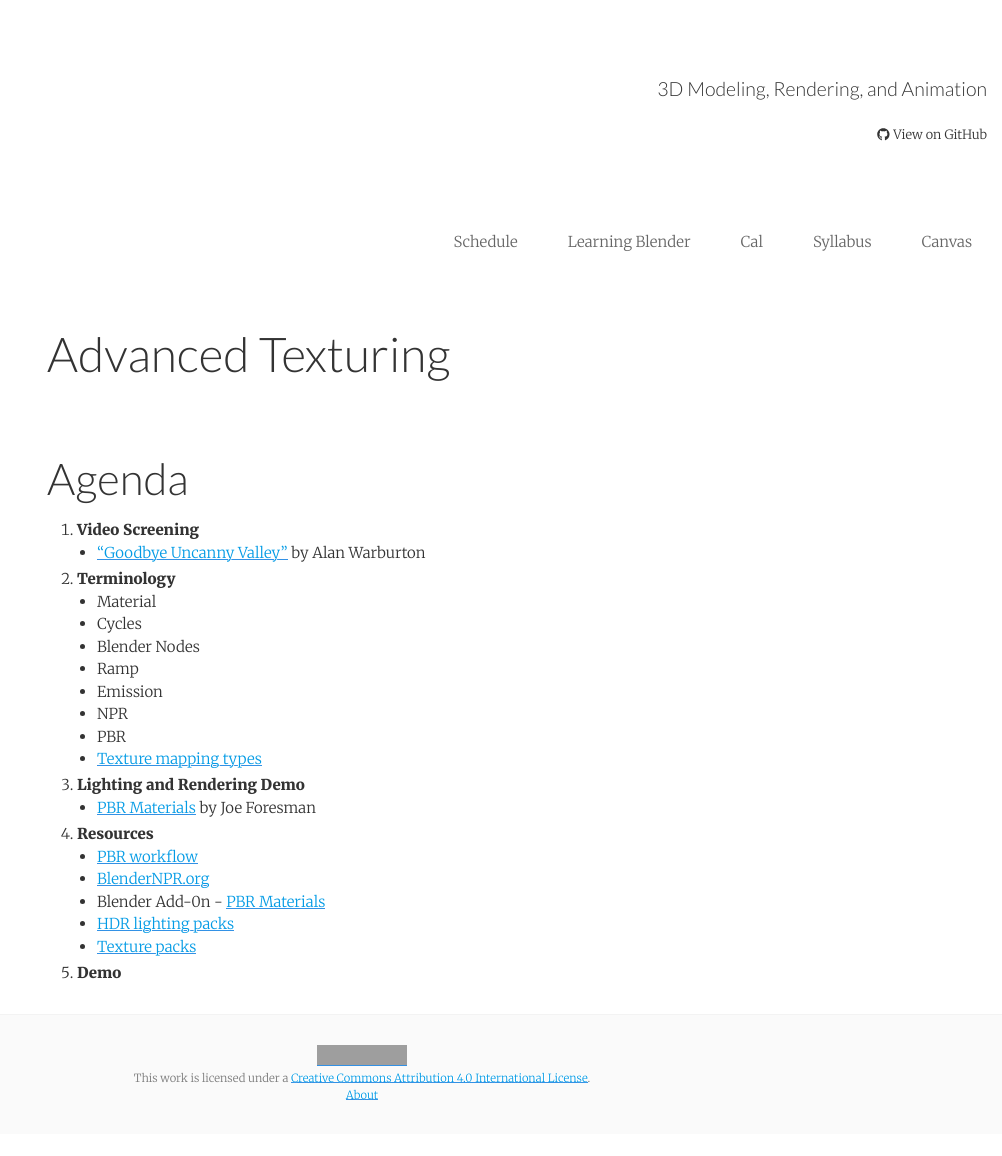
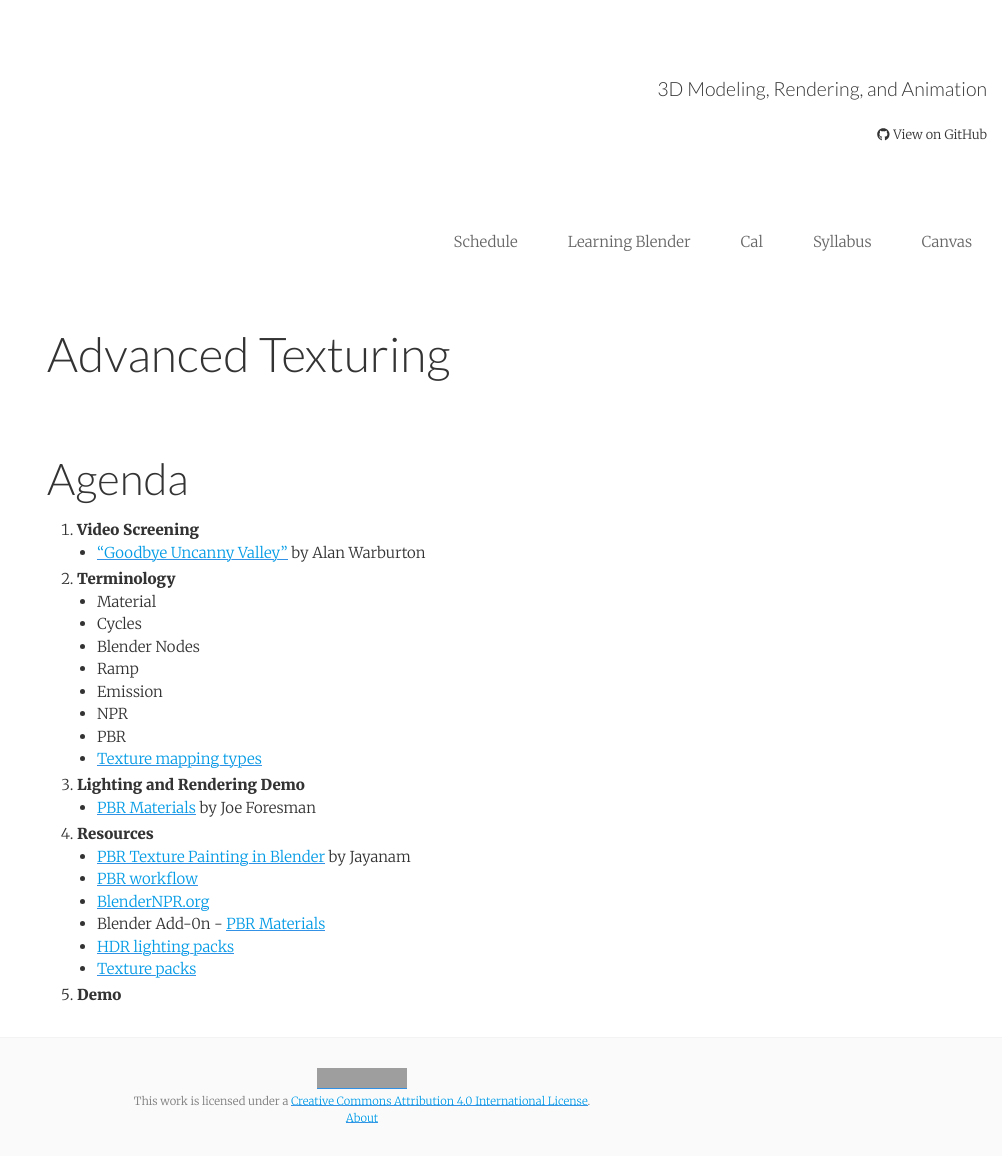
Before and after one commit to michael-collins/3d-modeling-rendering-animation-fa19--oer, a Jekyll site: the page built from _agendas/advanced-texturing-agenda/advanced-texturing-agenda.md, in a window 1280 px wide. Shown: the whole page, without its empty margins (278-1280 px from the left). Built offline with Jekyll 4.4.1, drawn with Linux system fonts in a browser that asks for light colours; nearby versions of some CDN libraries; before the commit the page ends 1134 px from its top, so only the background shows below that; grey boxes are pictures that could not be loaded.

Commit message:
Update advanced-texturing-agenda.md

```diff
--- a/_agendas/advanced-texturing-agenda/advanced-texturing-agenda.md
+++ b/_agendas/advanced-texturing-agenda/advanced-texturing-agenda.md
@@ -22,6 +22,7 @@ excerpt: Techniques for advanced texturing.
 3. **Lighting and Rendering Demo**
   - [PBR Materials](https://www.youtube.com/watch?v=FRNCp9GueUs) by Joe Foresman
 5. **Resources**
+  - [PBR Texture Painting in Blender](https://www.youtube.com/watch?v=svzKoq3vew0) by Jayanam
   - [PBR workflow](https://www.youtube.com/watch?v=aH6XPsEmozk)
   - [BlenderNPR.org](http://blendernpr.org/)
   - Blender Add-0n - [PBR Materials](https://www.3d-wolf.com/products/materials.html)
```
